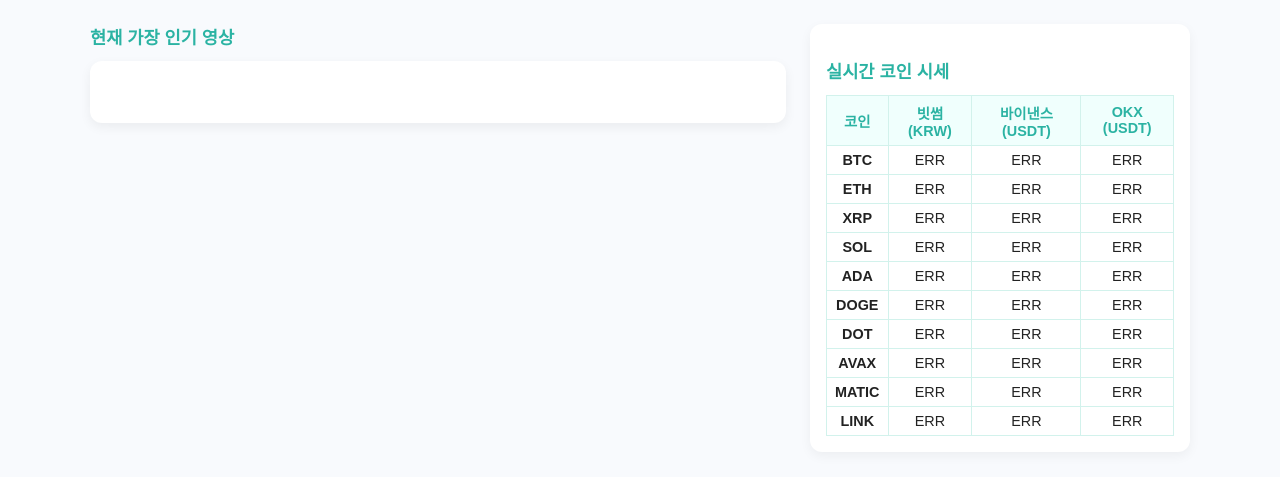
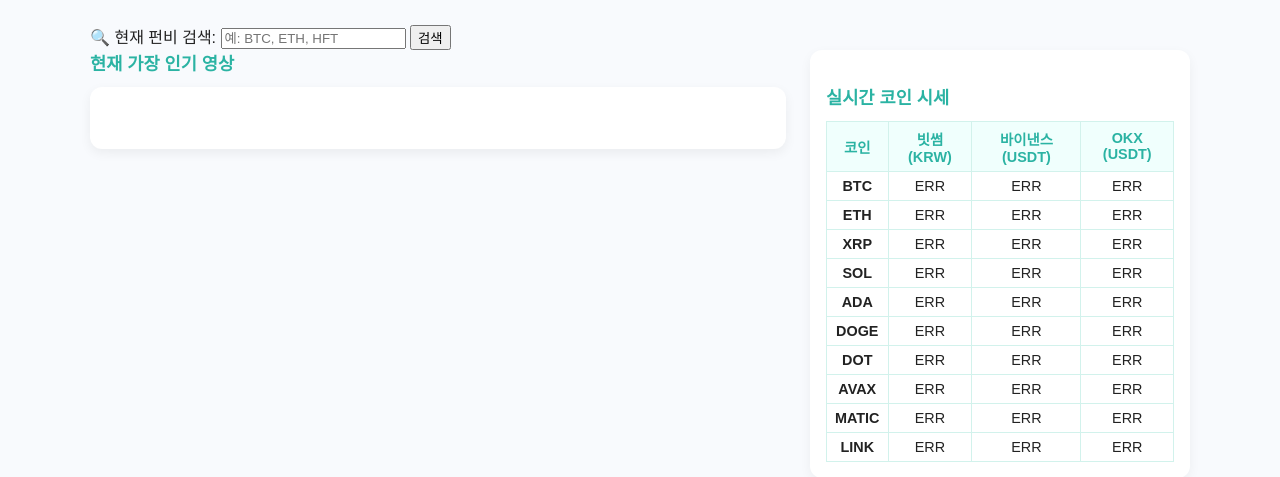
Before and after one commit to 1MinCoinLab/homepage, a Flask app: template templates/index.html in a window 1280 px wide. Shown: the part 116-593 px from the top of the page. Run offline with Flask 3, Linux system fonts and the light colour scheme; the template is opened without the code that fills it, so the values that code supplies are empty.

Commit message:
Update index.html

```diff
--- a/templates/index.html
+++ b/templates/index.html
@@ -13,6 +13,17 @@
   </header>
 
   <main>
+    <!-- 🔍 펀비 검색창 -->
+    <div class="funb-search-wrapper">
+      <div class="funb-search-container">
+        <label for="funb-search">🔍 현재 펀비 검색:</label>
+        <input type="text" id="funb-search" placeholder="예: BTC, ETH, HFT">
+        <button onclick="searchFunb()">검색</button>
+      </div>
+    </div>
+    <div id="funb-result"></div>
+
+
     <section class="top-wrapper">
       <!-- 인기 영상 영역 -->
       <div class="popular-left">
```
